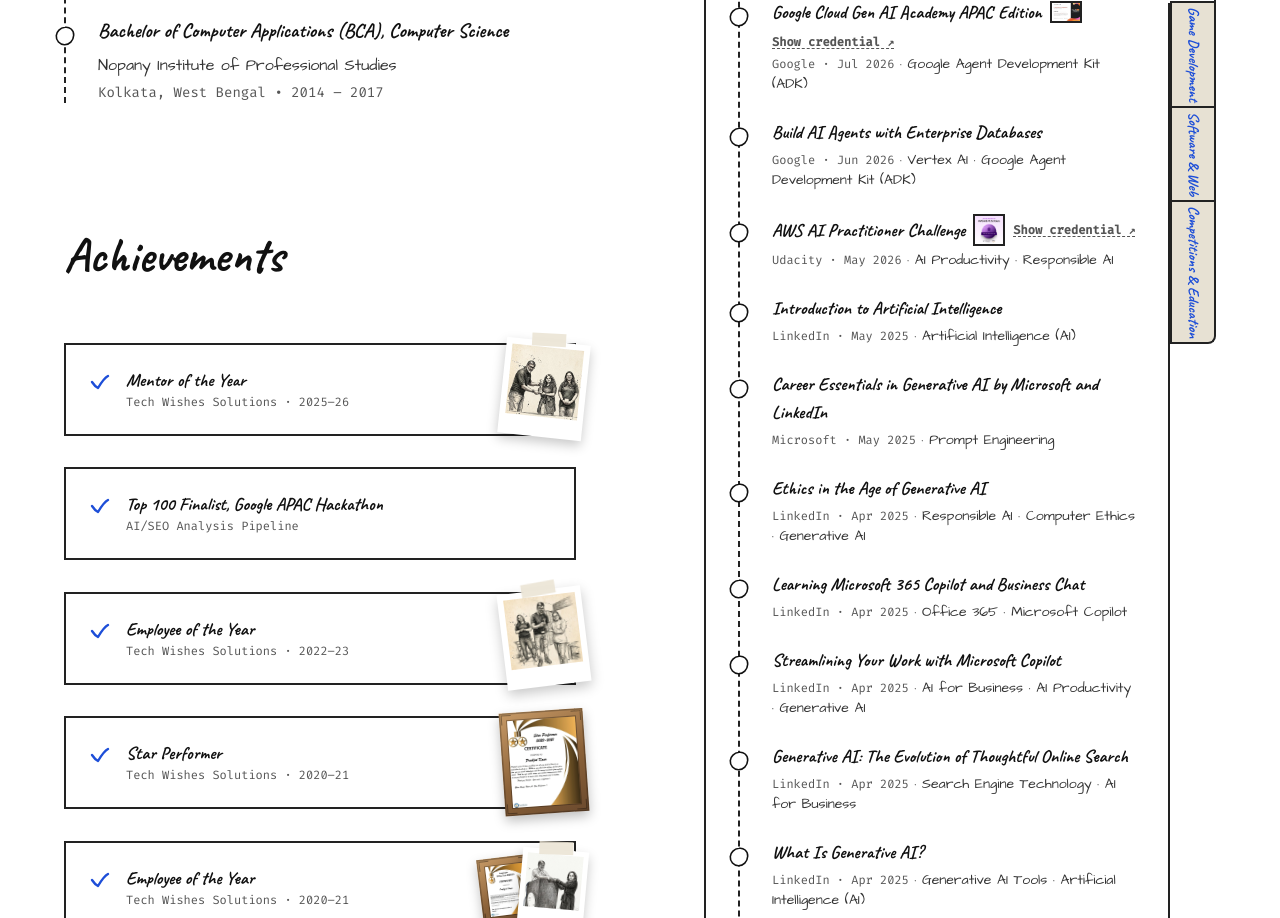
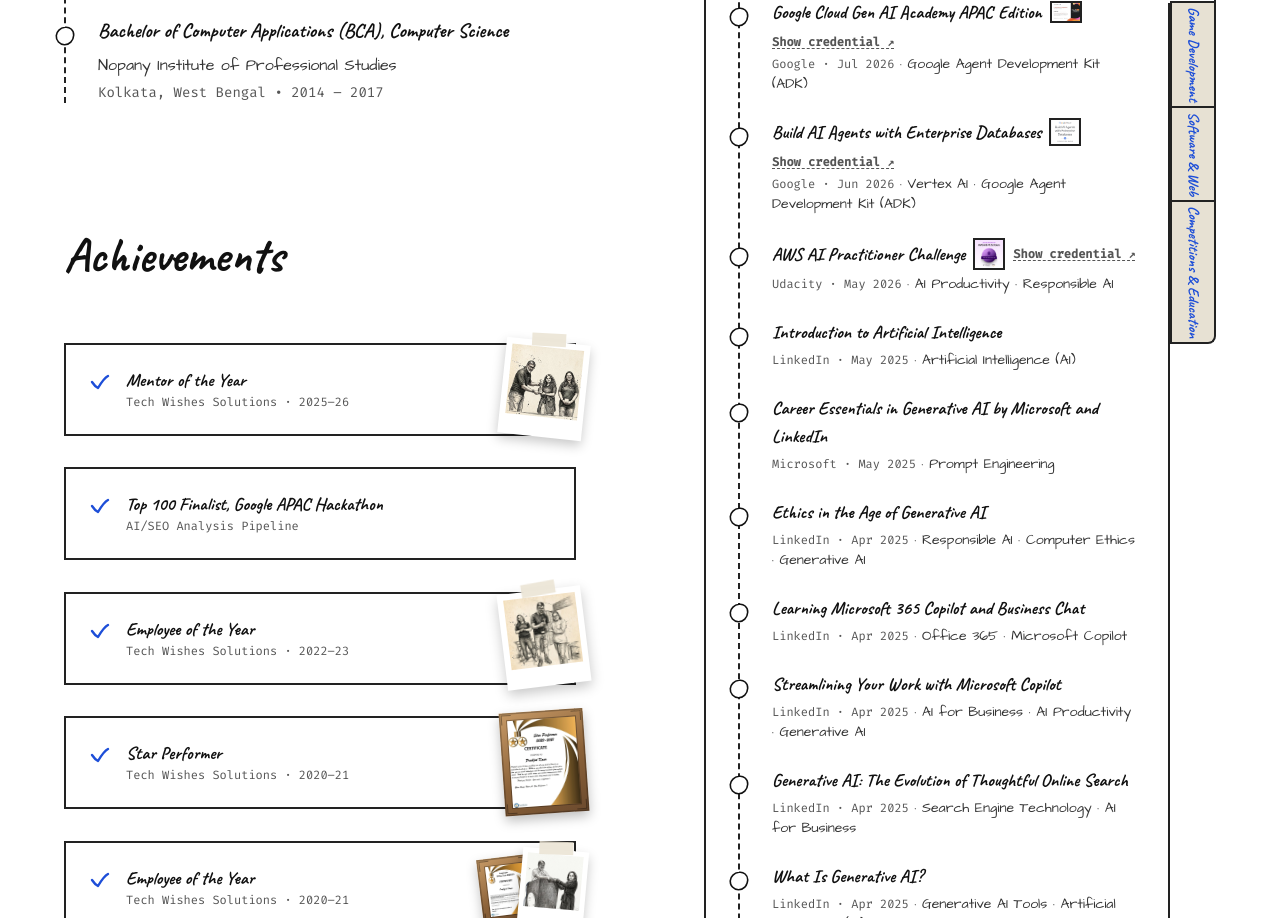
Before and after one commit to Prabjot616/portfolio, a Next.js app: page / in a window 1280 px wide. Shown: the part 5748-6666 px from the top of the page. Built offline with nearby package versions, Linux system fonts and the light colour scheme.

Commit message:
Add certificate image and credential link for Build AI Agents with Enterprise Databases

```diff
--- a/app/page.tsx
+++ b/app/page.tsx
@@ -693,7 +693,7 @@ const CERT_TAB_HEIGHT = 130;
 const certifications = [
   { name: 'Google Cloud Gen AI Academy APAC Edition', issuer: 'Google', date: 'Jul 2026', id: '2026H2S07GCGENAIAPACC2-P02586', skills: 'Google Agent Development Kit (ADK)', category: 'AI & Machine Learning', image: '/images/certifications/google-cloud-gen-ai-academy-apac.jpg', imageAspect: 1.4, link: 'https://certificate.hack2skill.com/verify/2026H2S07GCGENAIAPACC2-P02586' },
   { name: 'AWS AI Practitioner Challenge', issuer: 'Udacity', date: 'May 2026', skills: 'AI Productivity · Responsible AI', category: 'AI & Machine Learning', image: '/images/certifications/aws-ai-practitioner-challenge.jpg', imageAspect: 1, link: 'https://www.udacity.com/certificate/e/e40de306-2f84-11f1-a49f-67c95493dbbe' },
-  { name: 'Build AI Agents with Enterprise Databases', issuer: 'Google', date: 'Jun 2026', id: '25090841', skills: 'Vertex AI · Google Agent Development Kit (ADK)', category: 'AI & Machine Learning' },
+  { name: 'Build AI Agents with Enterprise Databases', issuer: 'Google', date: 'Jun 2026', id: '25090841', skills: 'Vertex AI · Google Agent Development Kit (ADK)', category: 'AI & Machine Learning', image: '/images/certifications/build-ai-agents-enterprise-databases.jpg', imageAspect: 1.16, link: 'https://www.skills.google/public_profiles/bbed03f8-538a-4f64-81ca-a2a3a1e29dcf/badges/25090841' },
   { name: 'Software Architecture Foundations', issuer: 'LinkedIn', date: 'Aug 2025', skills: 'Software Architecture', category: 'Software & Web' },
   { name: 'Introduction to Artificial Intelligence', issuer: 'LinkedIn', date: 'May 2025', skills: 'Artificial Intelligence (AI)', category: 'AI & Machine Learning' },
   { name: 'Career Essentials in Generative AI by Microsoft and LinkedIn', issuer: 'Microsoft', date: 'May 2025', skills: 'Prompt Engineering', category: 'AI & Machine Learning' },
```
Also changed, not shown: public/images/certifications/build-ai-agents-enterprise-databases.jpg (added).
